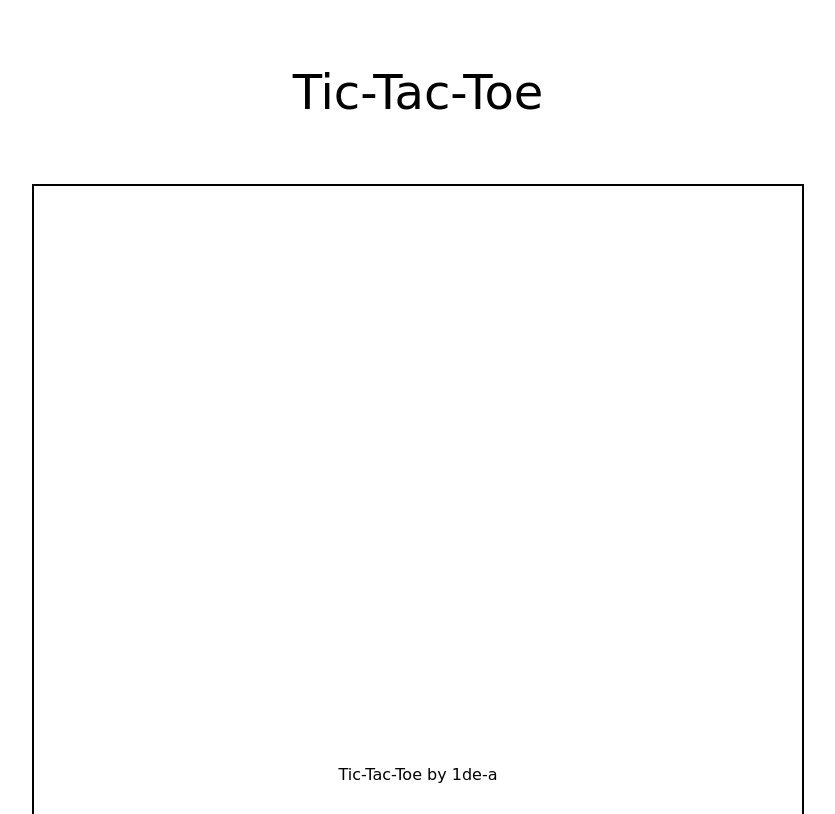
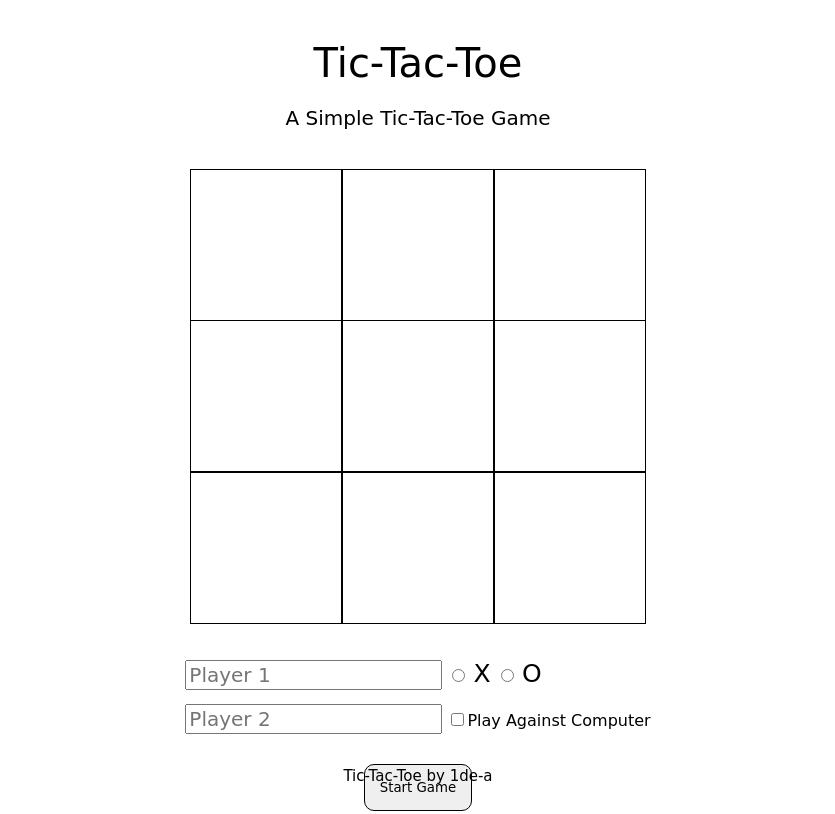
Before and after one commit to 1de-a/tictactoe, a plain HTML site: page index.html in a window 1280 px wide. Shown: the top 814 px of the page, without its empty margins (222-1057 px from the left). Drawn offline with Linux system fonts and the light colour scheme; a web font is replaced by a local one.

Commit message:
work in progress

```diff
--- a/index.html
+++ b/index.html
@@ -14,10 +14,35 @@
 </head>
 <body>
 	<header>Tic-Tac-Toe</header>
+	<p id="turn">A Simple Tic-Tac-Toe Game</p>
 
 <div class="main-container" id="main-container">
+	<div class="box" id="0" onclick="play(this.id)"></div>
+	<div class="box" id="1" onclick="play(this.id)"></div>
+	<div class="box" id="2" onclick="play(this.id)"></div>
+	<div class="box" id="3" onclick="play(this.id)"></div>
+	<div class="box" id="4" onclick="play(this.id)"></div>
+	<div class="box" id="5" onclick="play(this.id)"></div>
+	<div class="box" id="6" onclick="play(this.id)"></div>
+	<div class="box" id="7" onclick="play(this.id)"></div>
+	<div class="box" id="8" onclick="play(this.id)"></div>
 </div>
-<button id="startGame">Start Game</button>
+
+<div id="pregameContainer">
+	<div>	<input type="text" placeholder="Player 1" id="player1Name">
+		<input type="radio" name="mark" id="mark" value="X">
+		<label for="X">X</label>
+		<input type="radio" name="mark" id="mark" value="O">
+		<label for="O">O</label>
+	</div>
+<div>	<input type="text" placeholder="Player 2" id="player2Name">
+		<input type="checkbox" id="computerPlay">Play Against Computer
+
+</div>
+
+</div>
+
+<button id="startGame" onclick="startGame()">Start Game</button>
 
 <footer>
     <p>Tic-Tac-Toe by 1de-a</p>
--- a/script.js
+++ b/script.js
@@ -0,0 +1,82 @@
+let players = [];
+let gameBoard =[];
+let para = document.getElementById("turn");
+let marker;
+let p=0;
+
+
+
+// function that takes player names and marks then stores it in players array
+// also hides the forms and start button when pressed
+// starts game
+
+function startGame() {
+
+
+    playerName = document.getElementById("player1Name").value;
+
+    var radios = document.getElementsByName("mark");
+
+for (var i = 0, length = radios.length; i < length; i++) {
+  if (radios[i].checked) {
+   playerMark = radios[i].value;
+    break;
+  }
+}
+
+    players.push({playerName,playerMark});
+
+    playerName = document.getElementById("player2Name").value;
+    (players[0].playerMark === "X") ? playerMark = "O" : playerMark = "X";
+
+    players.push({playerName,playerMark});
+
+    para.innerText = players[0].playerName + "'s turn!"
+
+    document.getElementById("pregameContainer").style.visibility = "hidden";
+    document.getElementById("startGame").style.visibility = "hidden";
+
+   //if (document.getElementById("computerPlay").checked) { computerplay() };
+
+
+
+ }
+
+ //play function to play versus another player
+
+ function play(a) {
+
+    if (players.length > 0) {
+
+        //endGame();
+
+
+       if(p%2==0) {
+
+        document.getElementById(a).innerHTML = players[0].playerMark;
+
+        gameBoard[Number(a)] = players[0].playerMark;
+
+        para.innerText = players[1].playerName + "'s turn!"
+
+       }
+
+       else if (p%2==1) {
+
+        document.getElementById(a).innerText = players[1].playerMark;
+
+        gameBoard[Number(a)] = players[1].playerMark;
+
+        para.innerText = players[0].playerName + "'s turn!"
+
+       }
+
+       document.getElementById(a).setAttribute("onclick","");
+       p+=1;
+
+
+    }
+
+
+
+ }
--- a/style.css
+++ b/style.css
@@ -11,7 +11,7 @@ body {
 footer {
 
 	text-align: center;
-	font-size: 1rem;
+	font-size: 15px;
 	bottom: 0;
 	position:fixed;
 	width: 100%;
@@ -19,18 +19,23 @@ footer {
 
 header {
 	text-align: center;
-	font-size: 3rem;
-	padding: 4rem;
+	font-size: 40px;
+	padding-top: 40px;
 }
 
-.main-container {
+#turn {
+	text-align: center;
+	font-size: 20px;
+	padding-bottom: 20px;
+}
+
+#main-container {
 
 	margin: auto;
-	border: 2px solid rgb(0, 0, 0);
-	height: 60vw;
-	width: 60vw;
+	height: 50%;
+	width: 50%;
 	display: grid;
-	grid-template: 20vw / auto auto auto;
+	grid-template: 150px / auto auto auto;
 	justify-content: center;
 	align-items: center;
 	text-align: center;
@@ -38,11 +43,35 @@ header {
 
 }
 
+.box {
+	border: 1px solid black;
+	height: 150px;
+	width: 150px;
+	font-size: 120px;
+	text-align: center;
+
+}
+
+.box:hover {
+
+	box-shadow: 5px 4px 9px 0px rgba(0,0,0,0.75);
+	-webkit-box-shadow: 5px 4px 9px 0px rgba(0,0,0,0.75);
+	-moz-box-shadow: 5px 4px 9px 0px rgba(0,0,0,0.75);
+}
+
+.box:active {
+
+	box-shadow: 5px 4px 9px 0px rgba(0,0,0,0.75) inset;
+	-webkit-box-shadow: 5px 4px 9px 0px rgba(0,0,0,0.75) inset;
+	-moz-box-shadow: 5px 4px 9px 0px rgba(0,0,0,0.75) inset;
+}
+
 #startGame {
 
-	padding: 0.6rem;
+	padding: 15px;
 	margin: auto;
-	margin-top: 2rem;
+	margin-top: 20px;
+	margin-bottom: 20px;
 	display: flex;
  	justify-content: center;
     align-items: center;
@@ -57,3 +86,36 @@ header {
 	color: white;
 	background-color: black;
 }
+
+
+
+#pregameContainer {
+
+	margin: auto;
+	margin-top: 30px;
+	margin-bottom: 30px;
+	height: 80px;
+	display: grid;
+	grid-template: 40px / auto;
+	justify-content: center;
+	align-items: center;
+	grid-gap:10px;
+}
+
+#player1Name {
+	font-family: 'Mansalva', cursive;
+
+}
+
+#player2Name {
+	font-family: 'Mansalva', cursive;
+}
+
+label {
+	font-size: 25px;
+}
+
+input {
+
+	font-size: 20px;
+}
```
